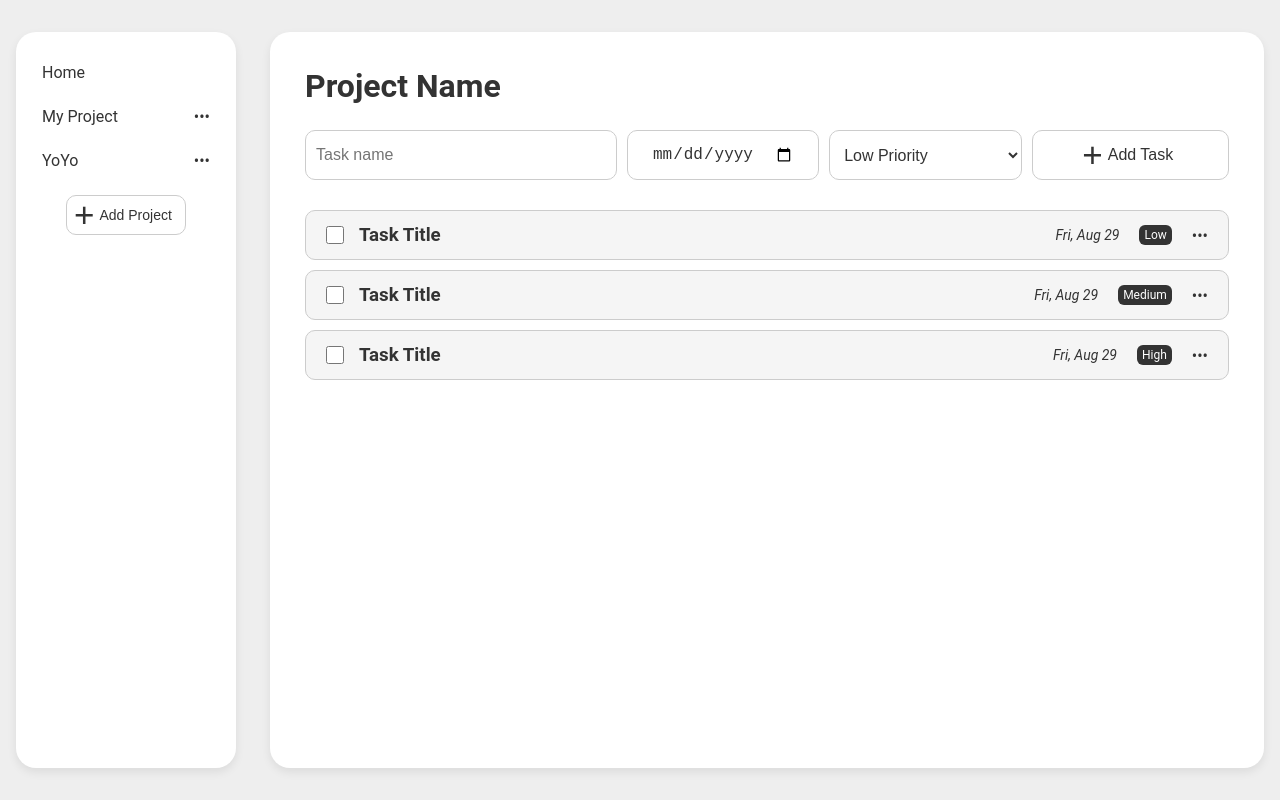
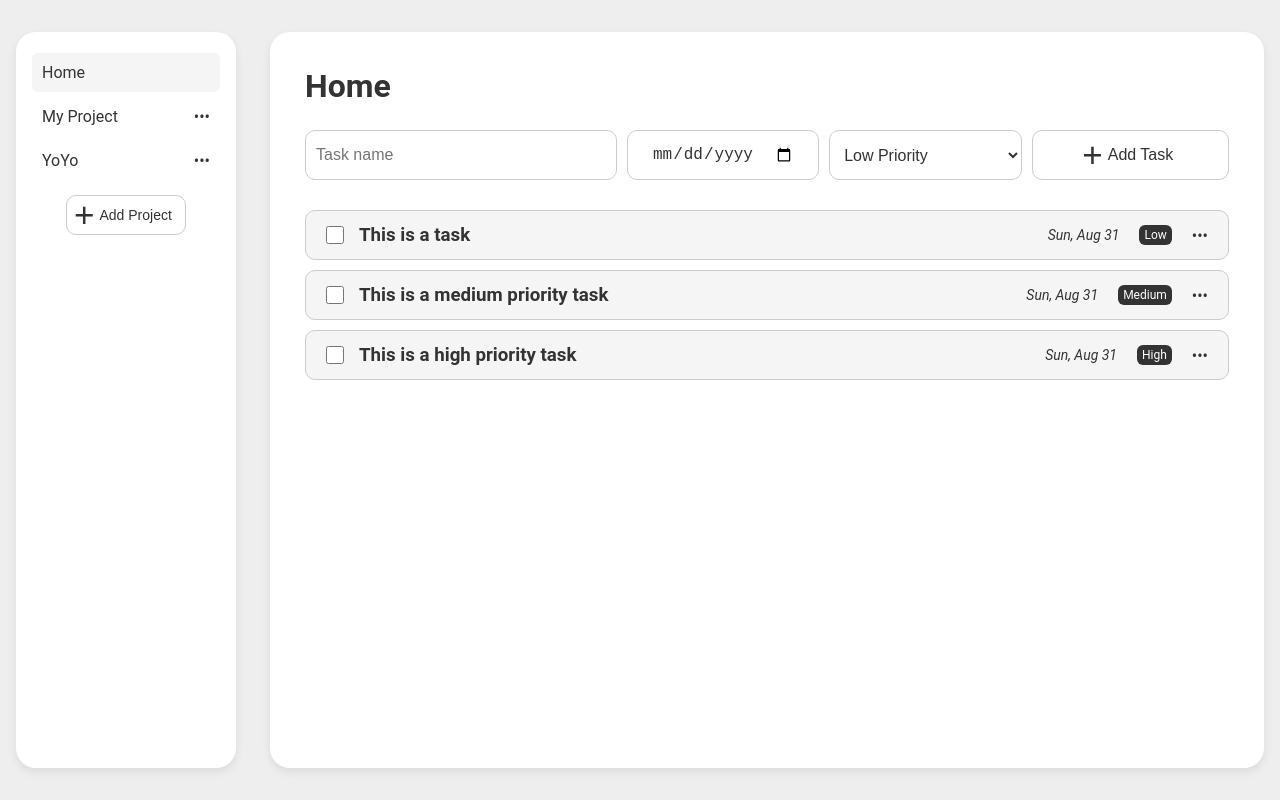
Before and after one commit to Mujtaba-Alhadi/todo-list, a website built with webpack: page src/index.html in a window 1280 px wide. Built offline with nearby package versions, Linux system fonts and the light colour scheme.

Commit message:
renderTask()

```diff
--- a/src/index.html
+++ b/src/index.html
@@ -33,43 +33,7 @@
           Add Task
         </button>
       </form>
-      <div class="task-container">
-        <div class="task">
-          <div>
-            <input type="checkbox" name="check-task" id="check-task" />
-            <h3 class="task-title">Task Title</h3>
-          </div>
-          <div>
-            <p class="due-date">Fri, Aug 29</p>
-            <p class="low priority">Low</p>
-            <div class="edit-task">•••</div>
-          </div>
-        </div>
-
-        <div class="task">
-          <div>
-            <input type="checkbox" name="check-task" id="check-task" />
-            <h3 class="task-title">Task Title</h3>
-          </div>
-          <div>
-            <p class="due-date">Fri, Aug 29</p>
-            <p class="medium priority">Medium</p>
-            <div class="edit-task">•••</div>
-          </div>
-        </div>
-
-        <div class="task">
-          <div>
-            <input type="checkbox" name="check-task" id="check-task" />
-            <h3 class="task-title">Task Title</h3>
-          </div>
-          <div>
-            <p class="due-date">Fri, Aug 29</p>
-            <p class="high priority">High</p>
-            <div class="edit-task">•••</div>
-          </div>
-        </div>
-      </div>
+      <div class="task-container"></div>
     </div>
   </body>
 </html>
--- a/src/index.js
+++ b/src/index.js
@@ -1,6 +1,6 @@
 import "./style.css";
 import todoController from "./todoController.js";
-
+import { format } from "date-fns";
 // todo class
 // projects = separate list of todos
 // default project, users can create new projects
@@ -16,48 +16,99 @@ import todoController from "./todoController.js";
 // make sure it doesn't crash if the data is not there
 // figure out how to add methods back to your object properties once you fetch them
 
-console.log(todoController.getProjectArr());
 const display = function () {
   const projectContainer = document.querySelector(".project-container");
+  const taskContainer = document.querySelector(".task-container");
+  const projectNameHeader = document.querySelector("h1.project-name");
+  const today = format(new Date(), "EEE, MMM d");
   let projectArr = todoController.getProjectArr();
-  const taskContainer = document.querySelector(".task-container");
 
-  const renderTasks = () => {};
+  // default project
+  const Home = todoController.createProject("Home");
+  Home.addTask("This is a task", today, "Low");
+  Home.addTask("This is a medium priority task", today, "Medium");
+  Home.addTask("This is a high priority task", today, "High");
 
-  const defaultProject = () => {
-    const Home = todoController.createProject("Home");
-    Home.addTask("This is a task", new Date(), "low");
-    Home.addTask("This is a medium priority task", new Date(), "medium");
-    Home.addTask("This is a high priority task", new Date(), "high");
+  const renderTasks = (project) => {
+    taskContainer.textContent = "";
+    for (let i = 0; i < project.taskArr.length; i++) {
+      // creating elements and appending to the DOM
+      const task = document.createElement("div");
+      task.className = "task";
+
+      const checkbox = document.createElement("input");
+      checkbox.type = "checkbox";
+      checkbox.name = "check-task";
+
+      const title = document.createElement("h3");
+      title.className = "task-title";
+      title.textContent = project.taskArr[i].title;
+
+      const dueDate = document.createElement("p");
+      dueDate.className = "due-date";
+      dueDate.textContent = project.taskArr[i].dueDate;
+
+      const priority = document.createElement("p");
+      priority.className = "priority";
+      priority.textContent = project.taskArr[i].priority;
+
+      const editTask = document.createElement("div");
+      editTask.className = "edit-task";
+      editTask.textContent = "•••";
+
+      const div1 = document.createElement("div");
+      const div2 = document.createElement("div");
+
+      div1.appendChild(checkbox);
+      div1.appendChild(title);
+      div2.appendChild(dueDate);
+      div2.appendChild(priority);
+      div2.appendChild(editTask);
+      task.appendChild(div1);
+      task.appendChild(div2);
+      taskContainer.appendChild(task);
+    }
   };
-  defaultProject();
 
-  todoController.createProject("My Project");
+  const myProject = todoController.createProject("My Project");
+  myProject.addTask("1", "2", "3");
   todoController.createProject("YoYo");
 
   const renderProjects = () => {
     for (let i = 0; i < projectArr.length; i++) {
+      // creating elements and appending to the DOM
       const project = document.createElement("div");
+      project.className = "project";
+
       const projectName = document.createElement("div");
-      const editProject = document.createElement("div");
-      project.className = "project";
       projectName.className = "project-name";
-      editProject.className = "edit-project";
+      projectName.textContent = projectArr[i].name;
 
-      projectName.textContent = projectArr[i].name;
+      project.appendChild(projectName);
       if (projectArr[i].name !== "Home") {
+        const editProject = document.createElement("div");
+        editProject.className = "edit-project";
         editProject.textContent = "•••";
+        project.appendChild(editProject);
       }
 
-      project.appendChild(projectName);
-      project.appendChild(editProject);
       projectContainer.appendChild(project);
+
+      // make Home active
+      if (projectArr[i].name === "Home") {
+        project.classList.add("active");
+        projectNameHeader.textContent = projectArr[i].name;
+        renderTasks(Home);
+      }
 
       // Switch active project
       project.addEventListener("click", (e) => {
         const allProjects = document.querySelectorAll(".project");
         allProjects.forEach((project) => project.classList.remove("active"));
         e.currentTarget.classList.add("active");
+
+        projectNameHeader.textContent = projectArr[i].name;
+        renderTasks(projectArr[i]);
       });
     }
   };
--- a/src/todoController.js
+++ b/src/todoController.js
@@ -14,8 +14,10 @@ class Project {
     this.taskArr = [];
   }
 
-  addTask(task) {
-    this.taskArr.push(task);
+  addTask(title, dueDate, priority) {
+    const newTask = new Task(crypto.randomUUID(), title, dueDate, priority);
+    this.taskArr.push(newTask);
+    return newTask;
   }
 
   removeTask(task) {
@@ -29,10 +31,6 @@ class Project {
 const todoController = (function () {
   let projectsArr = [];
 
-  const createTodo = (title, dueDate, priority) => {
-    return new Task(crypto.randomUUID(), title, dueDate, priority);
-  };
-
   const createProject = (name) => {
     const newProject = new Project(name, crypto.randomUUID());
     projectsArr.push(newProject);
@@ -41,7 +39,7 @@ const todoController = (function () {
 
   const getProjectArr = () => projectsArr;
 
-  return { createTodo, createProject, getProjectArr };
+  return { createProject, getProjectArr };
 })();
 
 export default todoController;
```
